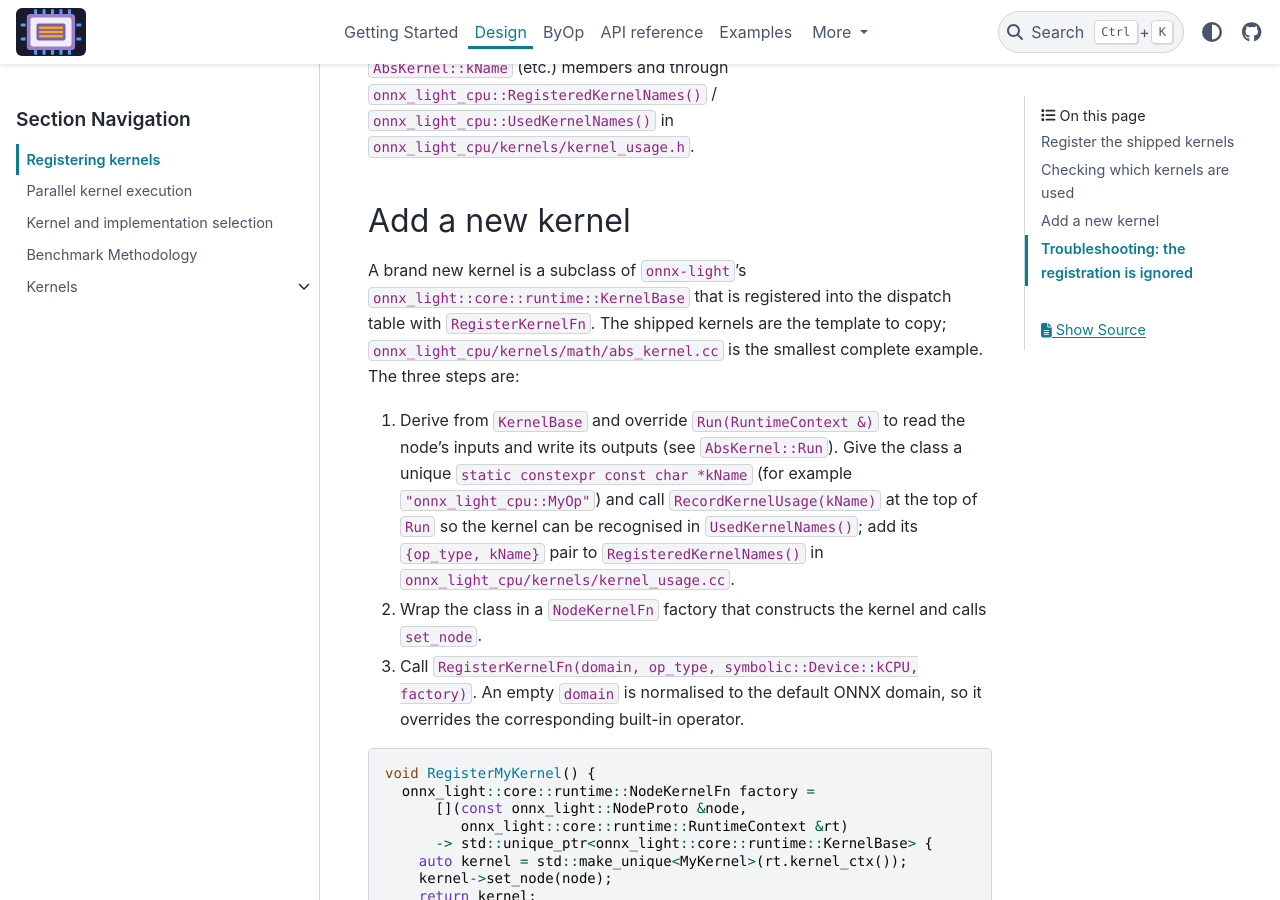
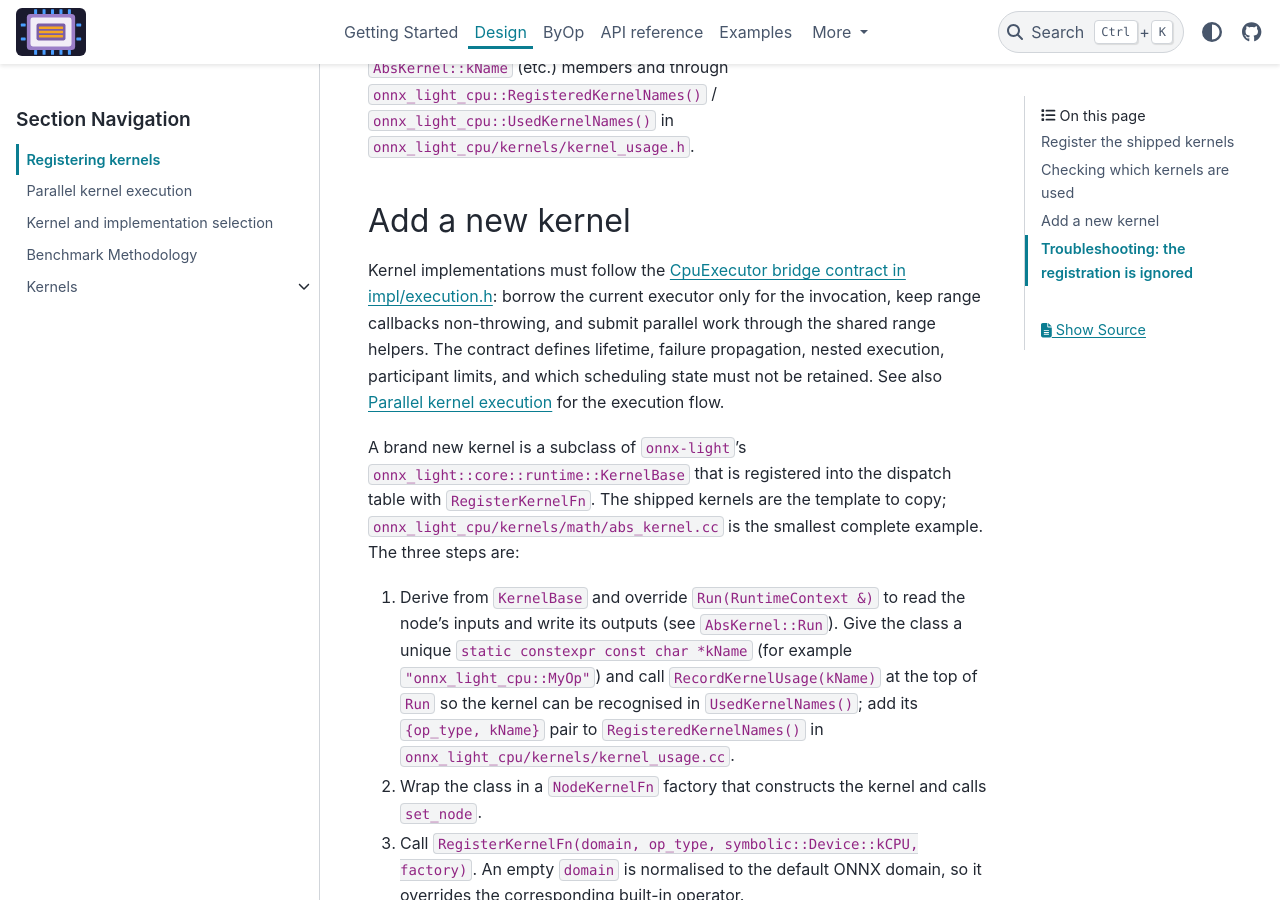
Before and after one commit to xadupre/onnx-light-cpu, a Sphinx documentation site: the page built from docs/design/registering_kernels.rst, in a window 1280 px wide and 900 px high, scrolled down 3035 px. Built offline with Sphinx 7.4.7 and the PyData theme 0.15.4, drawn with Linux system fonts in a browser that asks for light colours; pages that are not in the unit, such as notebooks, are missing from menus.

Commit message:
Document the CpuExecutor bridge contract (#709)
* Initial plan

* Document CpuExecutor bridge contract and test scope guarantees

Co-authored-by: xadupre <22452781+xadupre@users.noreply.github.com>

---------

Co-authored-by: copilot-swe-agent[bot] <198982749+Copilot@users.noreply.github.com>
Co-authored-by: xadupre <22452781+xadupre@users.noreply.github.com>

```diff
--- a/docs/design/registering_kernels.rst
+++ b/docs/design/registering_kernels.rst
@@ -148,6 +148,15 @@ static ``AbsKernel::kName`` (etc.) members and through
 Add a new kernel
 ----------------
 
+Kernel implementations must follow the
+`CpuExecutor bridge contract in impl/execution.h
+<https://github.com/xadupre/onnx-light-cpu/blob/main/onnx_light_cpu/impl/execution.h>`_:
+borrow the current executor only for the invocation, keep range callbacks
+non-throwing, and submit parallel work through the shared range helpers.
+The contract defines lifetime, failure propagation, nested execution, participant
+limits, and which scheduling state must not be retained. See also
+:doc:`parallel_execution` for the execution flow.
+
 A brand new kernel is a subclass of ``onnx-light``'s
 ``onnx_light::core::runtime::KernelBase`` that is registered into the dispatch
 table with ``RegisterKernelFn``. The shipped kernels are the template to copy;
```
Also changed, not shown: 2 other files.
